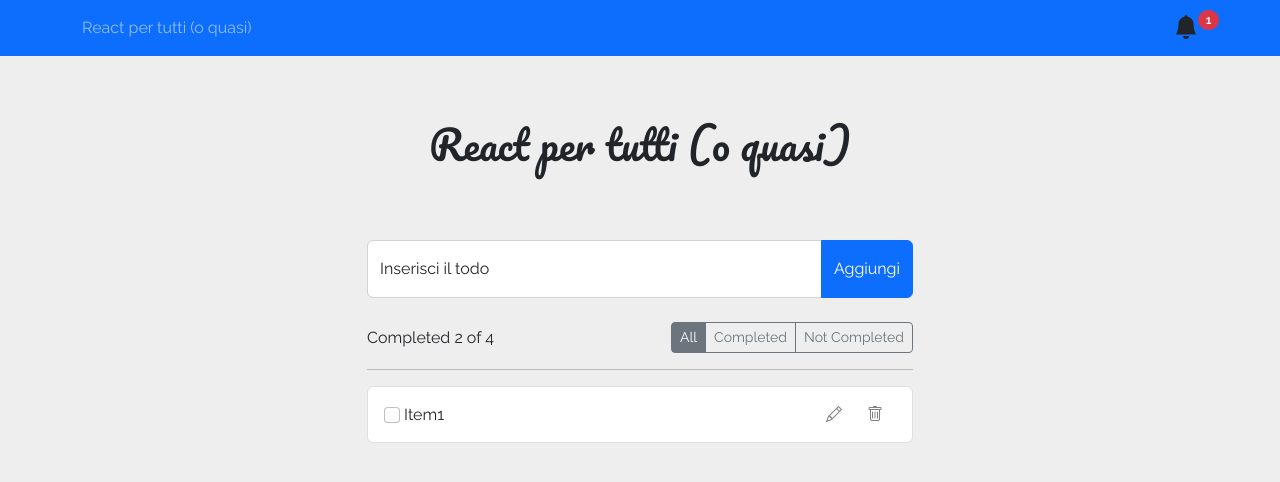
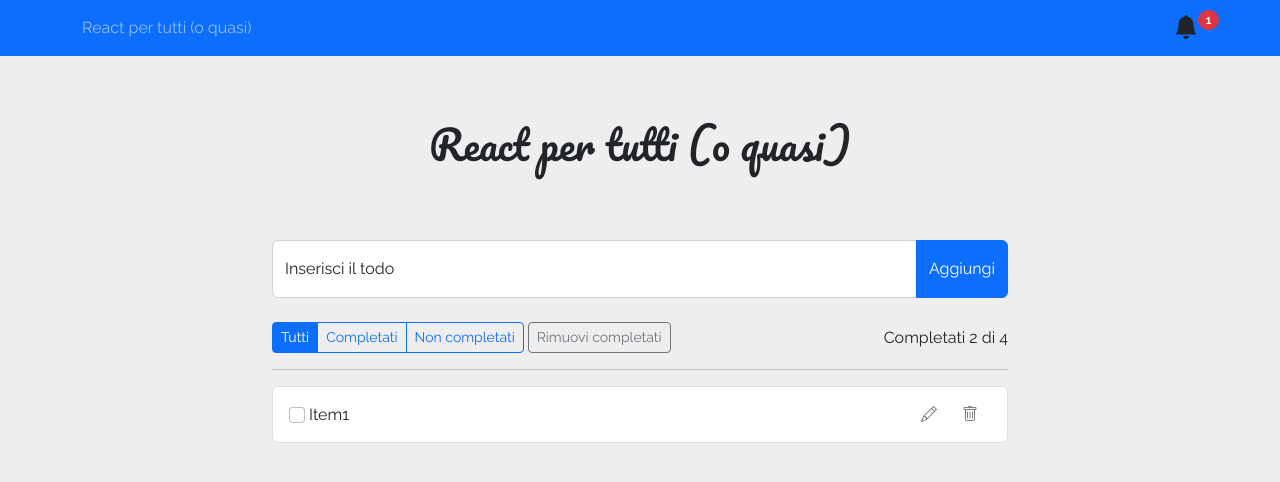
Before and after one commit to SimoneMicheli/course-react-per-tutti, a React (Create React App) app: page / in a window 1280 px wide. Shown: the top 482 px of the page. Built offline with nearby package versions, Linux system fonts and the light colour scheme.

Commit message:
refactor: switch to italian

```diff
--- a/src/App.tsx
+++ b/src/App.tsx
@@ -16,13 +16,13 @@
 
       <div className="container">
         <section className="row justify-content-center page-title">
-          <div className="col-12 col-md-6 text-center">
+          <div className="col-12 col-lg-6 text-center">
             <h1>React per tutti (o quasi)</h1>
           </div>
         </section>
 
         <section className="row justify-content-center">
-          <div className="col-12 col-md-6">
+          <div className="col-12 col-md-8 ">
             <form>
               <div className="input-group">
                 <div className="form-floating">
@@ -36,18 +36,27 @@
         </section>
 
         <section className="row justify-content-center mt-4">
-          <div className="col-12 col-md-6 d-flex justify-content-between align-items-center">
-            <span>Completed 2 of 4</span>
-            <div className="btn-group">
-              <button className="btn btn-sm btn-secondary">All</button>
-              <button className="btn btn-sm btn-outline-secondary">Completed</button>
-              <button className="btn btn-sm btn-outline-secondary">Not Completed</button>
+          <div className="col-12 col-md-8">
+            <div className="row">
+              <div className="col-12 col-lg-9 btn-toolbar">
+                <div className="btn-group">
+                  <button className="btn btn-sm btn-primary">Tutti</button>
+                  <button className="btn btn-sm btn-outline-primary">Completati</button>
+                  <button className="btn btn-sm btn-outline-primary">Non completati</button>
+                </div>
+                <div className="btn-group ms-1">
+                  <button className="btn btn-sm btn-outline-secondary">Rimuovi completati</button>
+                </div>
+              </div>
+              <div className="col-12 col-lg-3 d-lg-flex justify-content-end align-items-center mt-2 mt-lg-0">
+                <span>Completati 2 di 4</span>
+              </div>
             </div>
           </div>
         </section>
 
         <section className="row justify-content-center">
-          <div className="col-12 col-md-6">
+          <div className="col-12 col-md-8">
             <hr />
             <ul className="list-group">
               <li className="list-group-item d-flex justify-content-between align-items-center">
```
